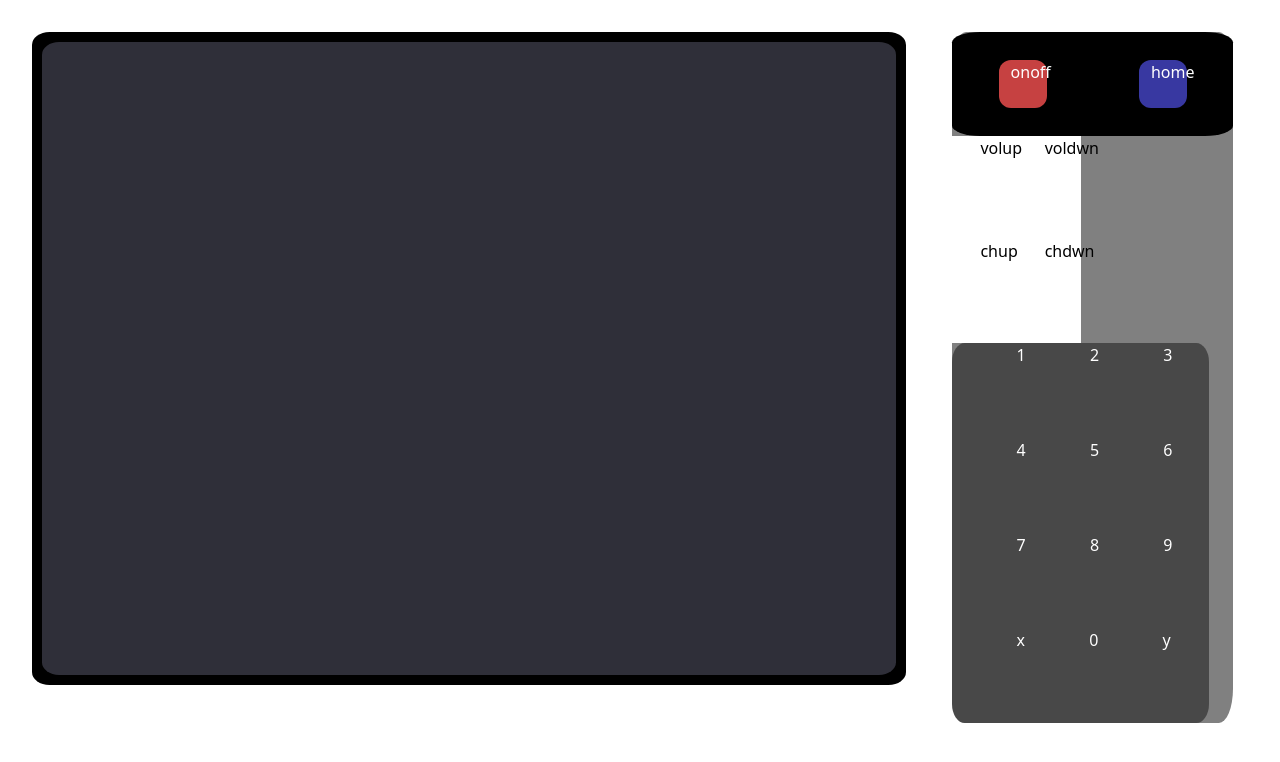
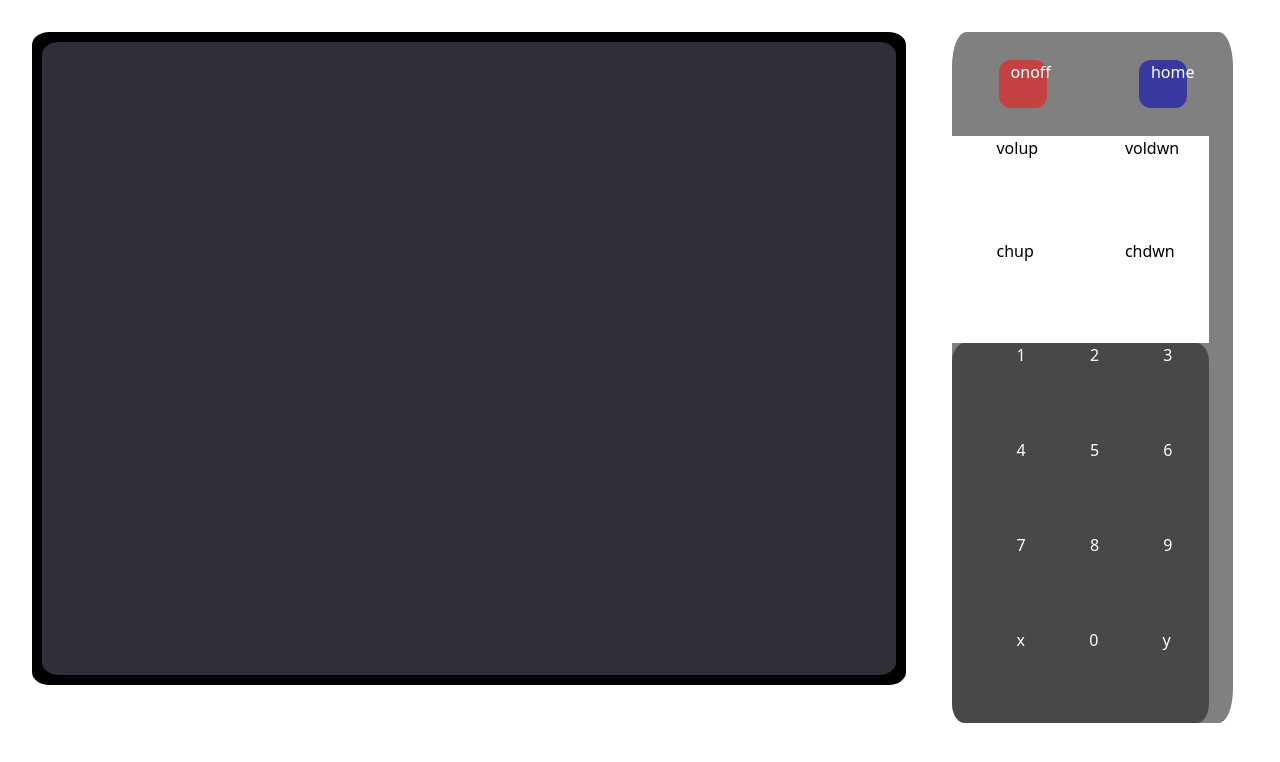
Before and after one commit to JPCali/proyectoDos, a plain HTML site: page index.html in a window 1280 px wide. Drawn offline with nearby package versions, Linux system fonts and the light colour scheme.

Commit message:
se crea javascript y se comienza a programar la funcionalidad

```diff
--- a/CSS/style.css
+++ b/CSS/style.css
@@ -36,8 +36,8 @@
   flex-direction: row;
   grid-template-columns: 50% 50%;
   align-items: center;
-  background-color: black;
-  border-radius: 10%;
+  background-color: grey;
+  border-radius: 50%;
   justify-content: space-around;
 }
 .powerOnOff {
@@ -58,12 +58,12 @@
 }
 .vol {
   justify-content: space-around;
-  width: 50%;
+  width: 100%;
   height: 50%;
 }
 .channel {
   justify-content: space-around;
-  width: 50%;
+  width: 100%;
   height: 50%;
 }
 .bottomRemote {
```
Also changed, not shown: js/main.js (added).
